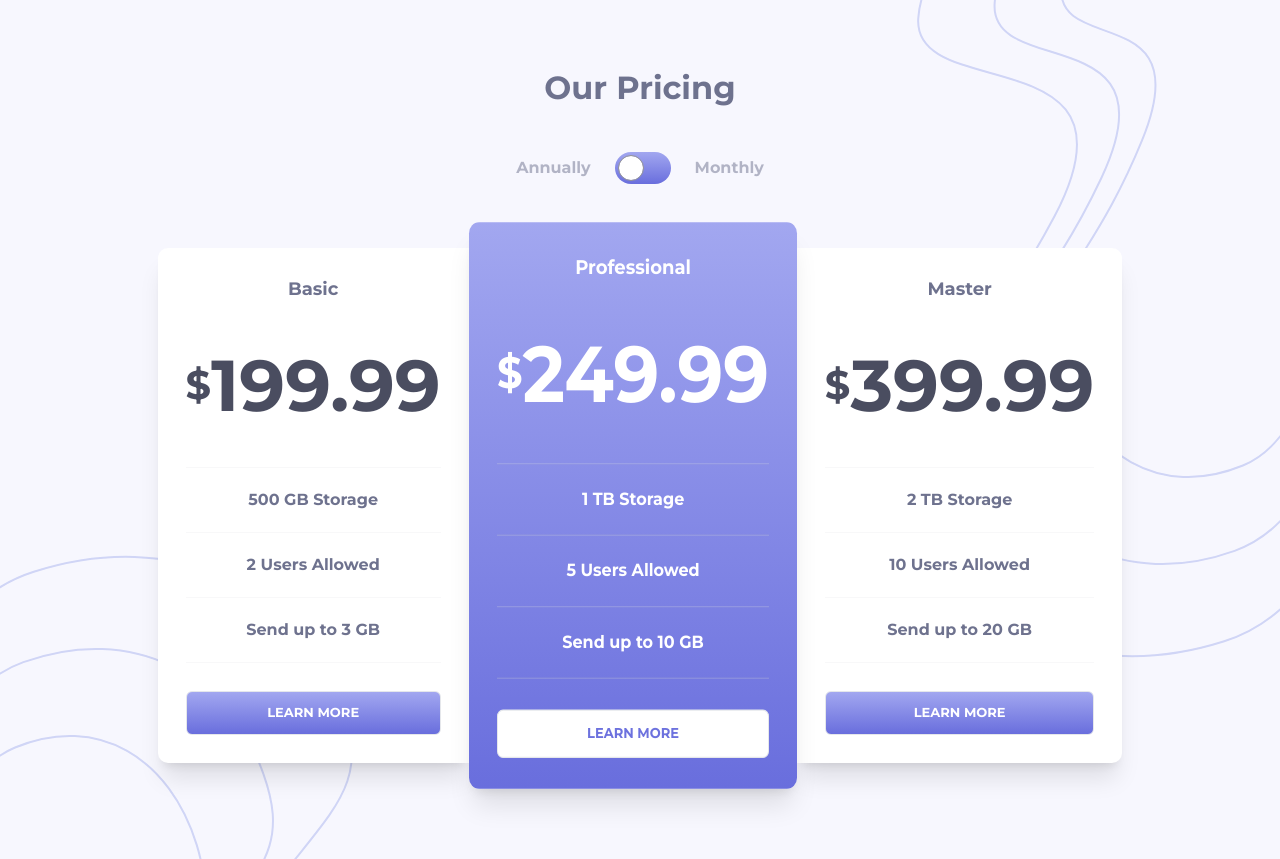
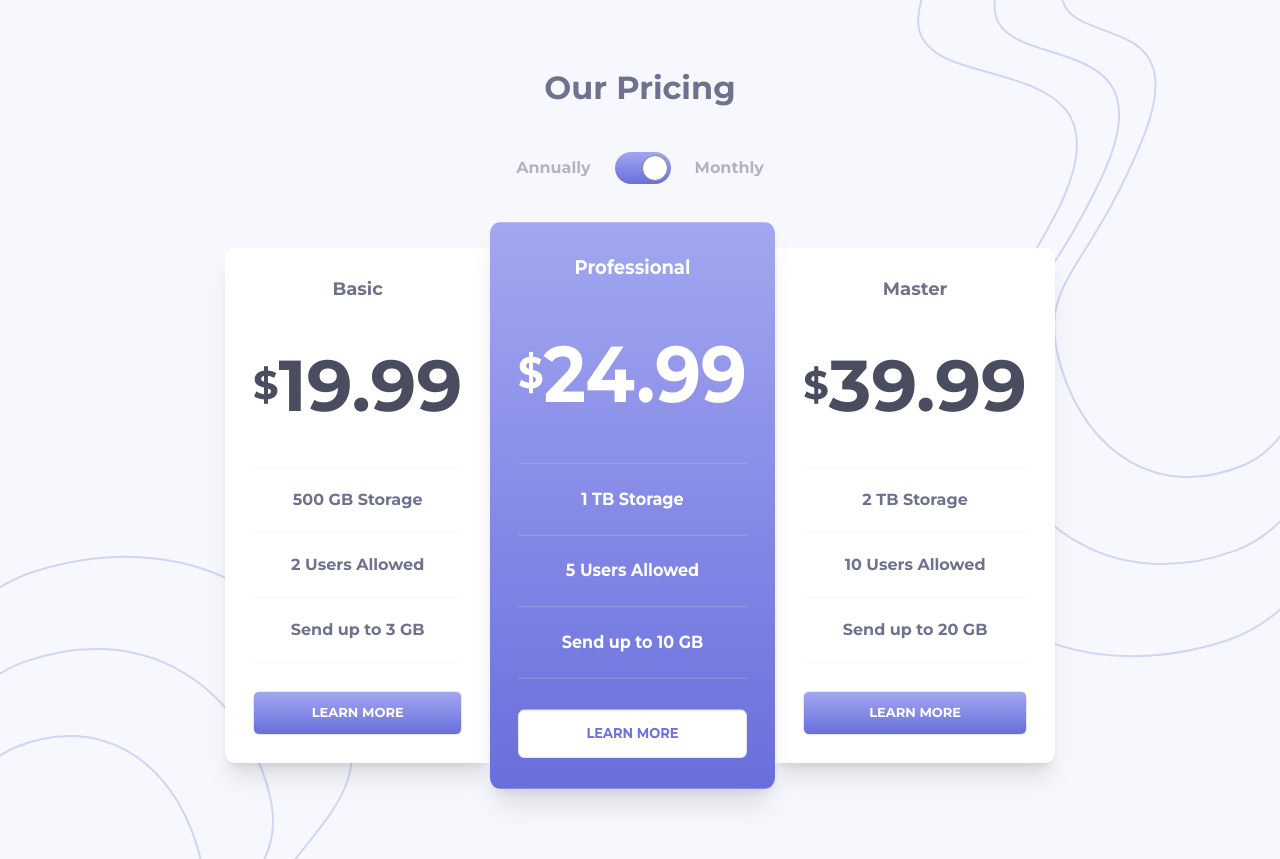
Before and after one commit to DevTruce/pricing-component, a React (Create React App) app: page / in a window 1280 px wide. Built offline with nearby package versions, Linux system fonts and the light colour scheme.

Commit message:
fix toggle and default to monthly pricing

```diff
--- a/src/components/Card.js
+++ b/src/components/Card.js
@@ -1,4 +1,5 @@
 export default function Card({ card, annualBilling }) {
+  console.log("Card Rendered:", card.tier, "| annualBilling:", annualBilling);
   return (
     <div
       className={`flex flex-col rounded-[0.625rem] text-center mb-8 p-7 overflow-hidden shadow-xl ${
@@ -22,7 +23,7 @@ export default function Card({ card, annualBilling }) {
         <div className="flex flex-row items-center">
           <span className="text-[2.5rem]">$</span>
           <span className="">
-            {!annualBilling ? card.yearlyCost : card.monthlyCost}
+            {annualBilling ? card.yearlyCost : card.monthlyCost}
           </span>
         </div>
       </h3>
--- a/src/components/Header.js
+++ b/src/components/Header.js
@@ -5,8 +5,8 @@ export default function Header({ annualBilling, setAnnualBilling }) {
 
   function handleBillingSelect(e) {
     const value = e.target.innerHTML;
-    if (value === "Annually") setAnnualBilling(false);
-    if (value === "Monthly") setAnnualBilling(true);
+    if (value === "Annually") setAnnualBilling(true);
+    if (value === "Monthly") setAnnualBilling(false);
   }
 
   return (
--- a/src/index.css
+++ b/src/index.css
@@ -18,11 +18,11 @@ body {
 .toggle::before {
   content: "";
 
-  @apply absolute top-1 left-1 h-6 w-6 bg-white rounded-full outline outline-[1px] outline-spanishGray transition-all duration-300 z-10;
+  @apply absolute top-1 right-1 h-6 w-6 bg-white rounded-full outline outline-[1px] outline-spanishGray transition-all duration-300 z-10;
 }
 
 .toggle[data-annual="true"]::before {
-  @apply translate-x-6;
+  @apply -translate-x-6;
 }
 
 .hr-light {
```
